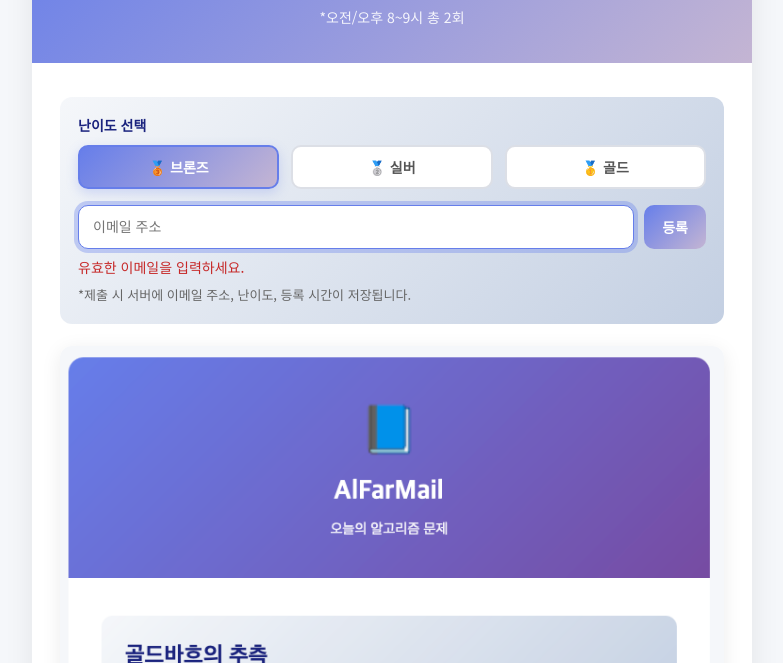
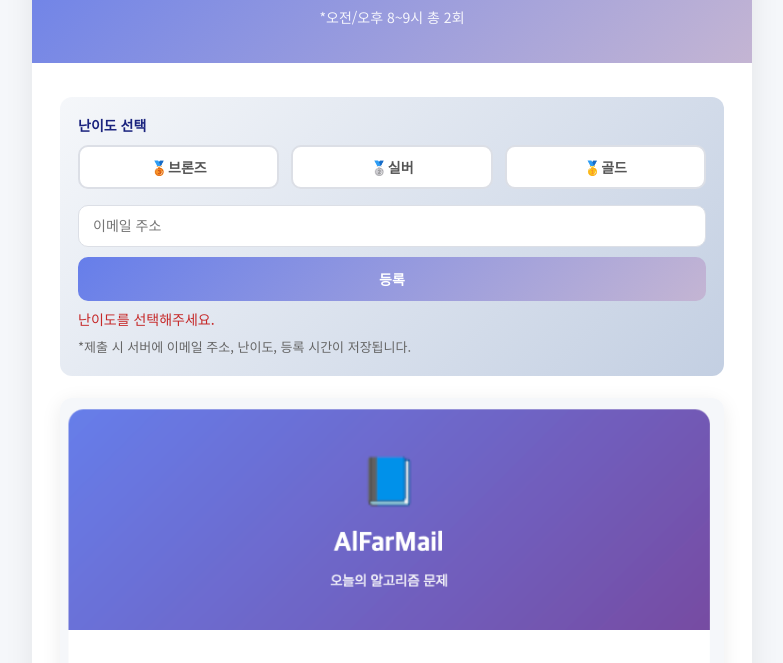
Before and after one commit to fullth/AlFarMail-Subscribe, a plain HTML site: page index.html in a window 1280 px wide. Both pictures are taken after a click on the button "등록". Shown: the part 137-800 px from the top of the page, without its empty margins (248-1031 px from the left). Drawn offline with Linux system fonts and the light colour scheme.

Commit message:
refactor: 이메일 입력 레이아웃 개선 및 난이도 필수 선택 추가
- 이메일 입력 필드를 전체 width로 변경
- 등록 버튼도 전체 width로 변경
- 난이도 기본 선택 제거 (사용자가 반드시 선택하도록)
- 난이도 미선택 시 에러 메시지 표시
- 이모지와 텍스트 사이 공백 제거

```diff
--- a/css/style.css
+++ b/css/style.css
@@ -140,13 +140,12 @@ body {
 .form {
     margin-top: 10px;
     display: flex;
+    flex-direction: column;
     gap: 10px;
-    flex-wrap: wrap;
 }
 
 .input {
-    flex: 1 1 280px;
-    min-width: 240px;
+    width: 100%;
     padding: 12px 14px;
     border: 1px solid #dcdfe6;
     border-radius: 10px;
@@ -162,7 +161,7 @@ body {
 }
 
 .btn {
-    flex: 0 0 auto;
+    width: 100%;
     background: linear-gradient(135deg, var(--primary-a) 0%, var(--primary-b) 100%);
     color: #fff;
     border: none;
--- a/index.html
+++ b/index.html
@@ -22,16 +22,16 @@
         <label class="difficulty-label">난이도 선택</label>
         <div class="difficulty-options">
           <label class="radio-option">
-            <input type="radio" name="difficulty" value="브론즈" checked />
-            <span class="radio-text">🥉 브론즈</span>
+            <input type="radio" name="difficulty" value="브론즈" />
+            <span class="radio-text">🥉브론즈</span>
           </label>
           <label class="radio-option">
             <input type="radio" name="difficulty" value="실버" />
-            <span class="radio-text">🥈 실버</span>
+            <span class="radio-text">🥈실버</span>
           </label>
           <label class="radio-option">
             <input type="radio" name="difficulty" value="골드" />
-            <span class="radio-text">🥇 골드</span>
+            <span class="radio-text">🥇골드</span>
           </label>
         </div>
       </div>
--- a/js/main.js
+++ b/js/main.js
@@ -8,10 +8,17 @@ async function submitEmail() {
 
     // 선택된 난이도 가져오기
     const difficultyRadio = document.querySelector('input[name="difficulty"]:checked');
-    const difficulty = difficultyRadio ? difficultyRadio.value : "브론즈";
+    const difficulty = difficultyRadio ? difficultyRadio.value : null;
 
     status.textContent = "";
     status.className = "status";
+
+    // 난이도 선택 여부 확인
+    if (!difficulty) {
+        status.textContent = "난이도를 선택해주세요.";
+        status.classList.add("err");
+        return;
+    }
 
     if (!email || !email.includes("@")) {
         status.textContent = "유효한 이메일을 입력하세요.";
```
